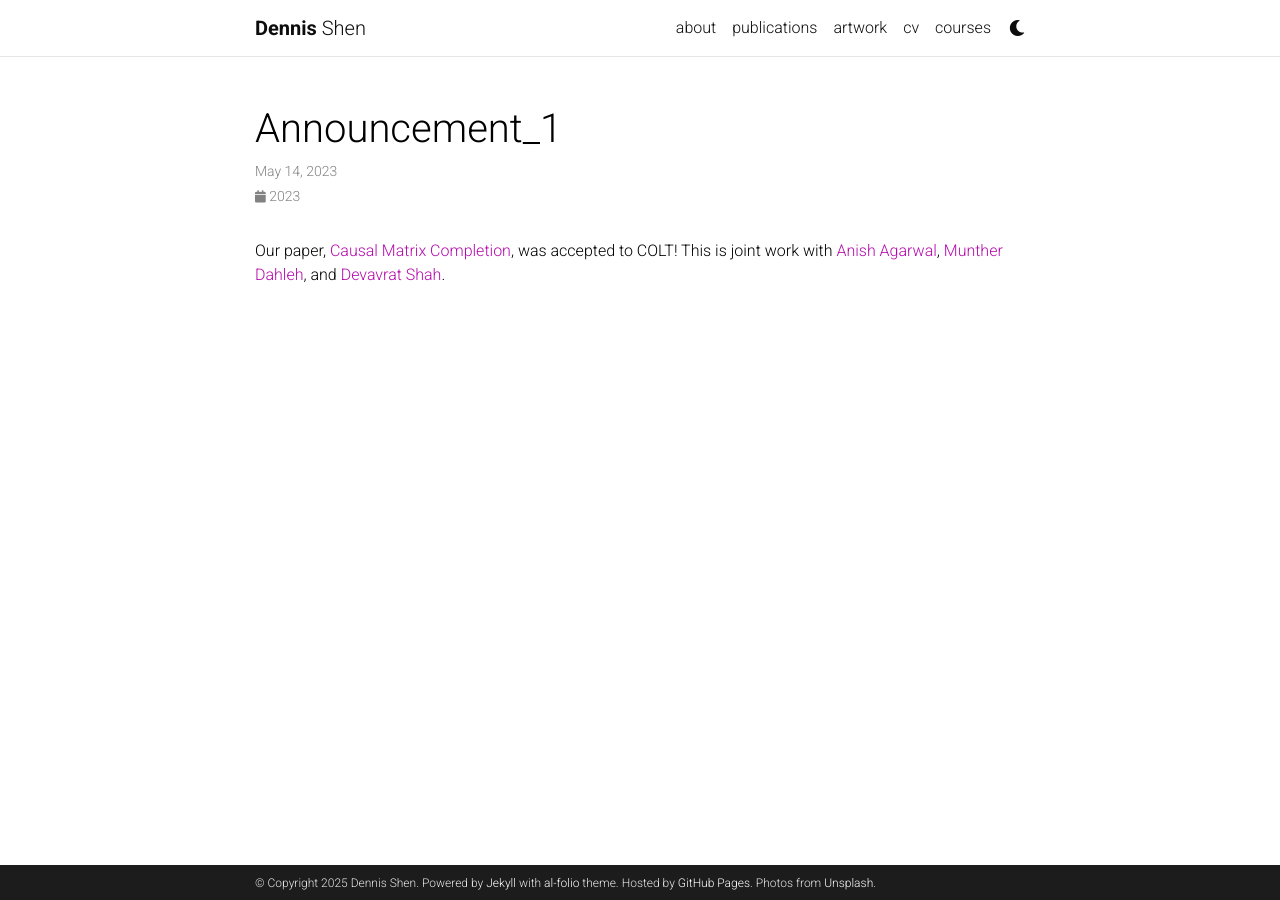
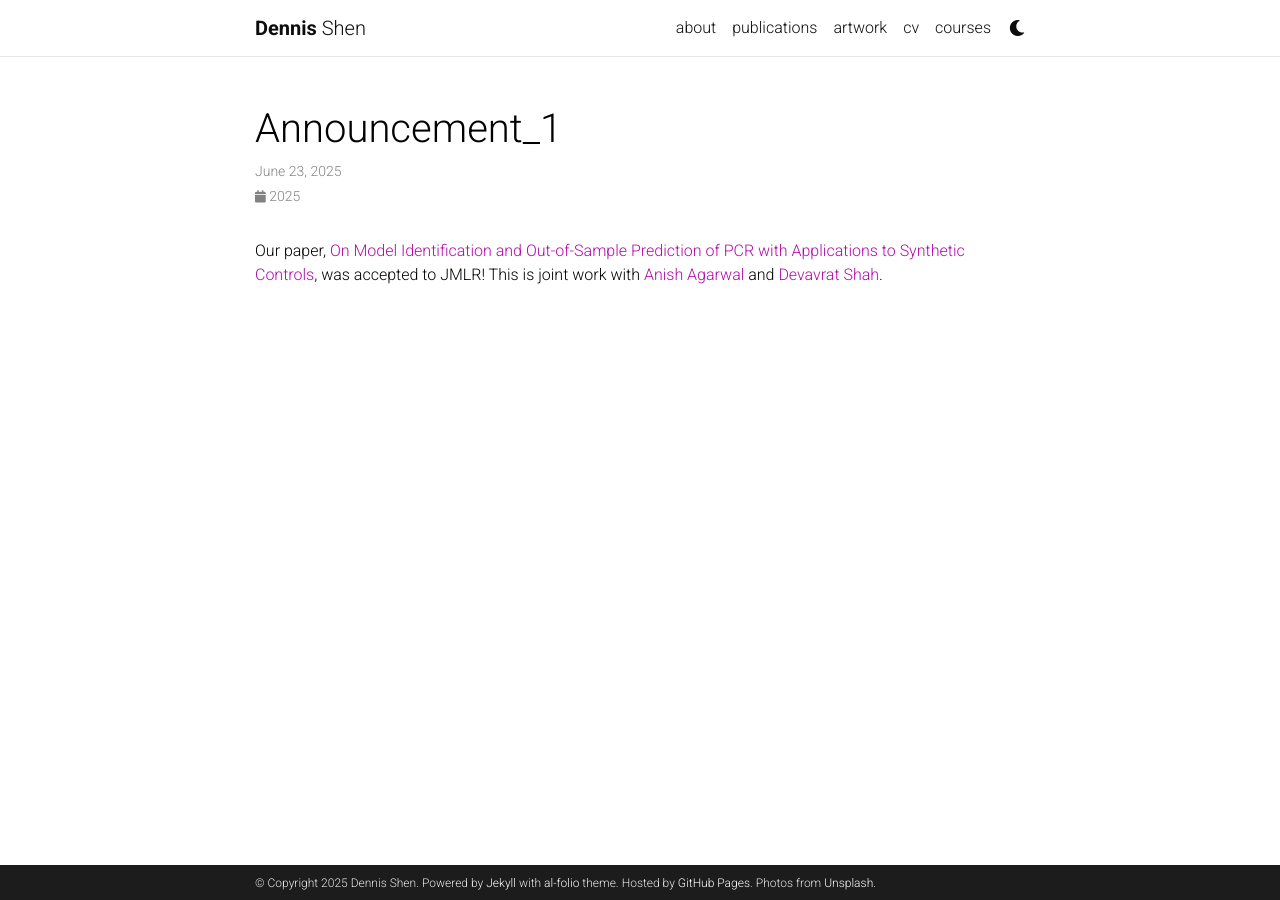
Before and after one commit to deshen24/deshen24.github.io, a Jekyll site: the page built from _news/announcement_1.md, in a window 1280 px wide. Built offline with Jekyll 4.4.1, drawn with Linux system fonts in a browser that asks for light colours; comment, search, counter and statistics services are not loaded; a style sheet for code colours, icons or effects is not loaded.

Commit message:
updated papers

```diff
--- a/_config.yml
+++ b/_config.yml
@@ -175,7 +175,7 @@ collections:
     permalink: /projects/:path/
 
 news_scrollable: true # adds a vertical scroll bar if there are more than 3 news items
-news_limit: 5 # leave blank to include all the news in the `_news` folder
+news_limit: # leave blank to include all the news in the `_news` folder
 
 # -----------------------------------------------------------------------------
 # Jekyll settings
--- a/_news/announcement_1.md
+++ b/_news/announcement_1.md
@@ -1,7 +1,8 @@
 ---
 layout: post
-date: 2023-05-14 15:59:00-0400
+date: 2025-06-23 15:59:00-0400
 inline: true
 ---
 
-Our paper, [Causal Matrix Completion](https://arxiv.org/abs/2109.15154), was accepted to COLT! This is joint work with [Anish Agarwal](https://sites.google.com/view/anishagarwal), [Munther Dahleh](https://dahleh.lids.mit.edu/), and [Devavrat Shah](https://devavrat.mit.edu/).
+Our paper, [On Model Identification and Out-of-Sample Prediction of
+PCR with Applications to Synthetic Controls](https://arxiv.org/pdf/2010.14449), was accepted to JMLR! This is joint work with [Anish Agarwal](https://sites.google.com/view/anishagarwal) and [Devavrat Shah](https://devavrat.mit.edu/).
--- a/_pages/publications.md
+++ b/_pages/publications.md
@@ -3,7 +3,7 @@ layout: page
 permalink: /publications/
 title: publications
 description: publications in reversed chronological order.
-years: [2024, 2023, 2022, 2021, 2020, 2019, 2018]
+years: [2025, 2024, 2023, 2022, 2021, 2020, 2019, 2018]
 nav: true
 nav_order: 1
 ---
```
Also changed, not shown: _news/announcement_3.md (+2 -2 lines), _news/announcement_4.md (+2 -2 lines), _news/announcement_5.md (deleted, +0 -7 lines), 1 other file.
